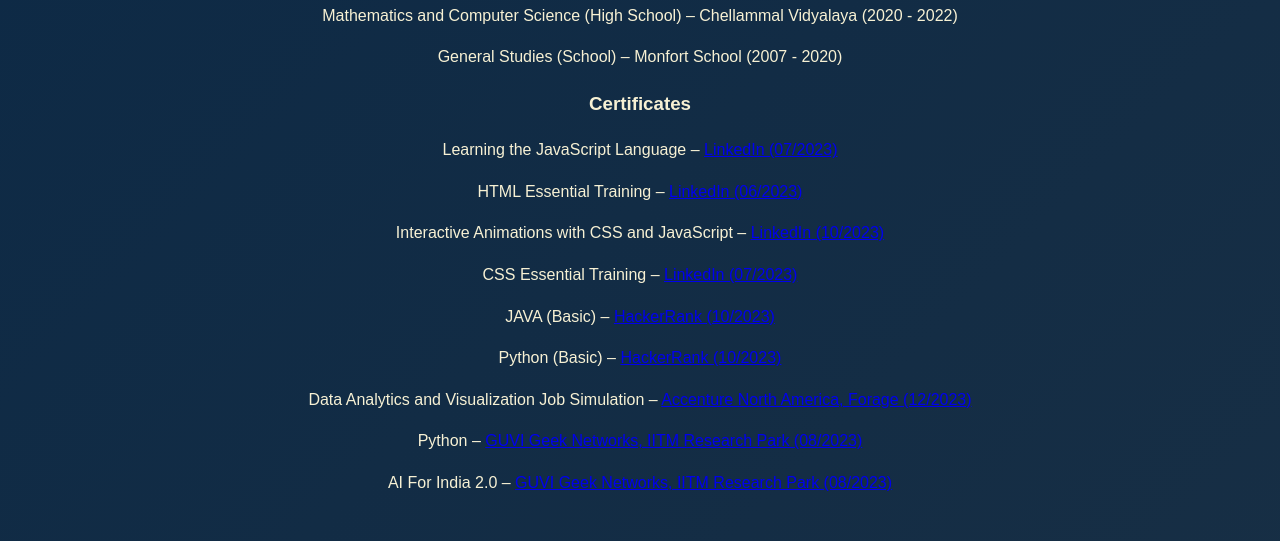
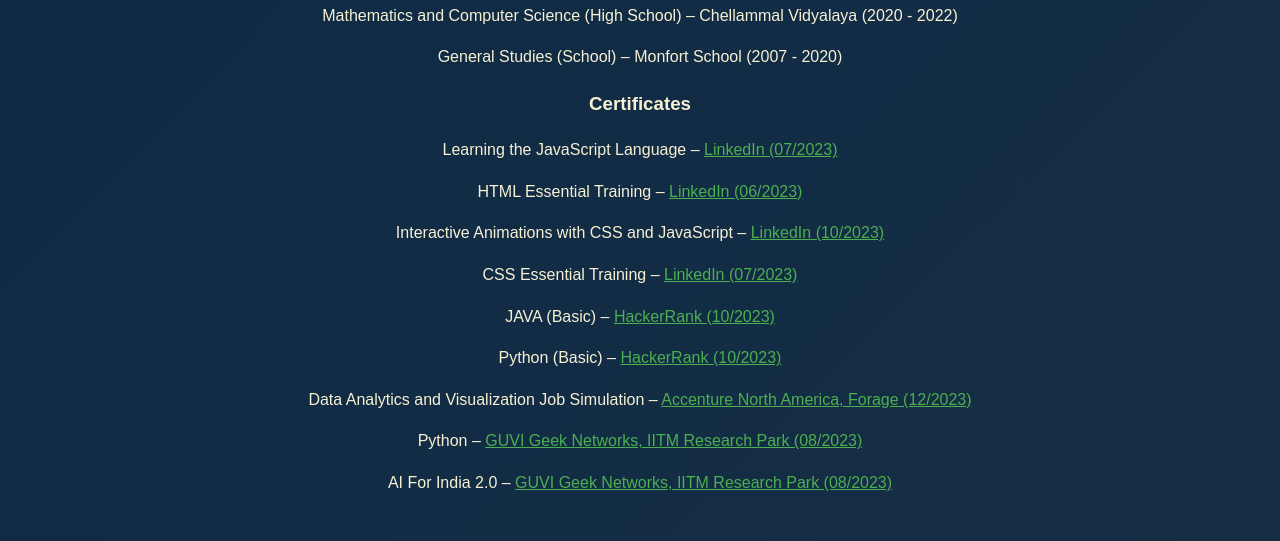
Before and after one commit to Helda-3110/intern, a plain HTML site: page index.html in a window 1280 px wide. Shown: the part 1308-1849 px from the top of the page. Drawn offline with Linux system fonts and the light colour scheme.

Commit message:
added the link color

```diff
--- a/style.css
+++ b/style.css
@@ -46,6 +46,17 @@ nav ul li a {
     display: flex;
     flex-direction: column;
     justify-content: center;
+}
+
+/* About Me Section - Link Styling */
+#about a {
+    color: #4caf50; /* Change this to the color you want for the links */
+    text-decoration: underline; /* Optional: To underline the links */
+}
+
+#about a:hover {
+    color: #ffb74d; /* Optional: Change the color on hover */
+    text-decoration: none; /* Optional: Remove underline on hover */
 }
 
 /* Skills Section */
```
